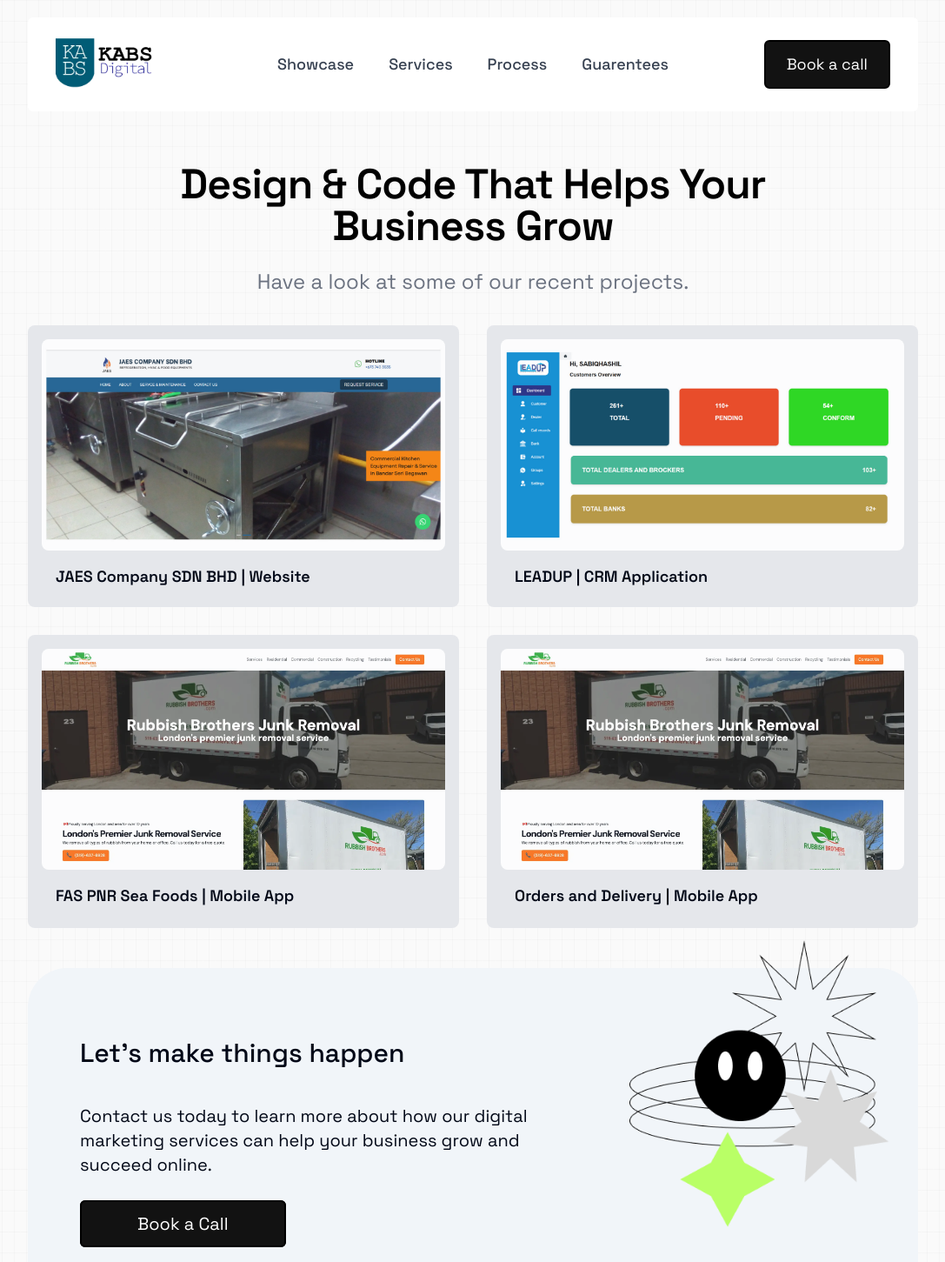
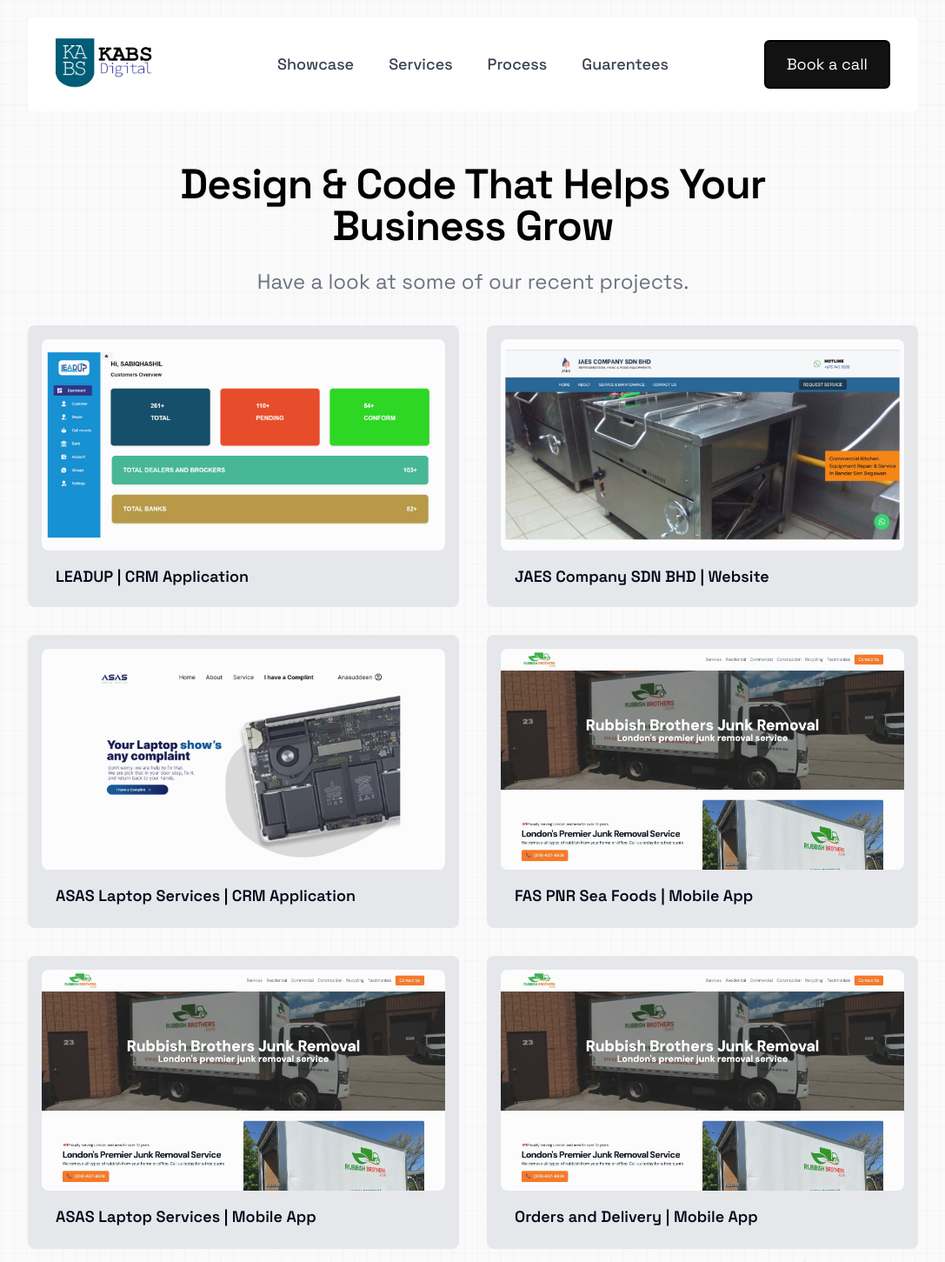
Before and after one commit to SabiqHashil/kabs-digital_website, a Next.js app: page /showcase in a window 1280 px wide. Shown: the top 1451 px of the page at 87% size, without its empty margins (96-1183 px from the left). Built offline with nearby package versions, Linux system fonts and the light colour scheme.

Commit message:
"Updated blur-fade demo and moving testimonials components with new data, and added a new logo file for BATAL AL JAZEERA TRADE ESTABLISHMENT."

```diff
--- a/components/demos/blur-fade-demo.tsx
+++ b/components/demos/blur-fade-demo.tsx
@@ -3,6 +3,12 @@
 import Link from "next/link";
 
 const works = [
+  {
+    background: "bg-gray-200",
+    imageUrl: "/images/leadup_ui.png",
+    title: "LEADUP | CRM Application",
+    link: "",
+  },
   {
     background: "bg-gray-200",
     imageUrl: "/images/jaes_ui.png",
@@ -11,21 +17,27 @@
   },
   {
     background: "bg-gray-200",
-    imageUrl: "/images/leadup_ui.png",
-    title: "LEADUP | CRM Application",
-    link: "/#",
+    imageUrl: "/images/asas_web_ui.png",
+    title: "ASAS Laptop Services | CRM Application",
+    link: "",
   },
   {
     background: "bg-gray-200",
     imageUrl: "/images/business.webp",
     title: "FAS PNR Sea Foods | Mobile App",
-    link: "/#",
+    link: "",
+  },
+  {
+    background: "bg-gray-200",
+    imageUrl: "/images/business.webp",
+    title: "ASAS Laptop Services | Mobile App",
+    link: "",
   },
   {
     background: "bg-gray-200",
     imageUrl: "/images/business.webp",
     title: "Orders and Delivery | Mobile App",
-    link: "/#",
+    link: "",
   },
 ];
 
--- a/components/demos/moving-testimonials.tsx
+++ b/components/demos/moving-testimonials.tsx
@@ -21,28 +21,27 @@
 
 const testimonials = [
     {
-        "quote": "The mobile app brought remarkable improvements to our fisheries management! It simplified driver coordination and box calculations across markets, making our operations smoother and more efficient.",
+        "quote": "Remarkable improvements in our fisheries management! The team simplified driver coordination and calculations across markets, making our operations smoother and more efficient.",
         "name": "Faisal Babu, CEO",
         "title": "FAS PNR Sea Foods"
     },
     {
-        "quote":
-            "Exceptional service and design! The team perfectly captured our brand with creative posters and efficient forms. Highly recommended for professional and reliable design work.",
+        "quote": "Exceptional service and design! The team perfectly captured our brand with creative posters and efficient forms. Highly recommended for professional and reliable design work.",
         "name": "Sayyid Safeer, Director",
-        "title": "BATAL AL JAZEERA TRADE ESTABLISHMENT.",
+        "title": "BATAL AL JAZEERA TRADE ESTABLISHMENT",
     },
     {
-        "quote": "This mobile app has revolutionized how we handle orders and deliveries in our fruits and vegetables business. It’s made customer order management and tracking supply status effortless, boosting our efficiency tremendously.",
+        "quote": "Revolutionized how we handle orders and deliveries in our fruits and vegetables business. Customer order management and tracking supply status have become effortless, boosting our efficiency tremendously.",
         "name": "Sayyid Jabi",
         "title": "Orders and Delivery"
     },
     {
-        "quote": "The team delivered outstanding web and mobile applications for us! Their expertise and dedication made the process smooth, and we’re extremely satisfied with the results.",
+        "quote": "Outstanding results for our business! The team’s expertise and dedication made the process smooth, and we’re extremely satisfied with the outcome.",
         "name": "Hussain",
         "title": "ASAS Laptop Service"
     },
     {
-        "quote": "The website has been invaluable for our sales and service operations in AC, refrigeration, and HVAC. It has streamlined our customer interactions and elevated our online presence, making a real difference to our business.",
+        "quote": "Invaluable for our sales and service operations in AC, refrigeration, and HVAC. It has streamlined customer interactions and elevated our online presence, making a real difference to our business.",
         "name": "Jaishan, CEO",
         "title": "JAES COMPANY SDN BHD"
     }
```
Also changed, not shown: public/images/asas_web_ui.png (added), public/logo/batal_logo.png.
